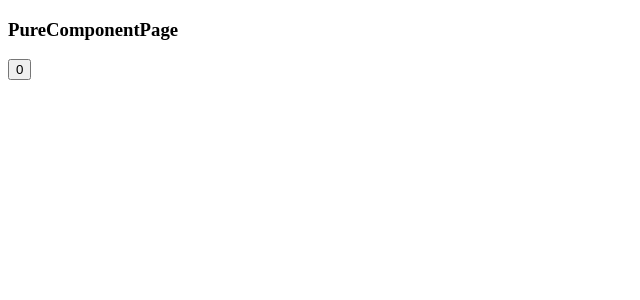
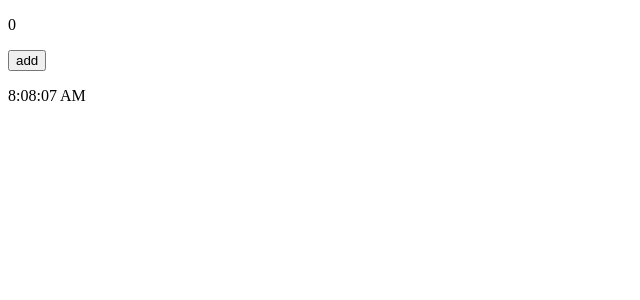
Before and after one commit to xiumubai/react-basic, a React app: page / in a window 1280 px wide. Shown: the top 300 px of the page, without its empty margins (0-640 px from the left). Built offline with nearby package versions, Linux system fonts and the light colour scheme.

Commit message:
hook基本使用方法

```diff
--- a/src/App.js
+++ b/src/App.js
@@ -1,10 +1,10 @@
 import React from 'react'
-import PureComponentPage from './pages/PureComponentPage'
+import HookPage from './pages/HookPage'
 
 function App() {
   return (
     <div>
-      <PureComponentPage />
+      <HookPage />
     </div>
   )
 }
--- /dev/null
+++ b/src/pages/HookPage.js
@@ -0,0 +1,24 @@
+import React, { useState, useEffect } from 'react'
+
+export default function HookPage(props) {
+  const [count, setCount] = useState(0)
+  const [date, setDate] = useState(new Date())
+  useEffect(() => {
+    console.log('count effect')
+  }, [count])
+
+  useEffect(() => {
+    console.log('date effect')
+    const timer = setInterval(() => {
+      setDate(new Date())
+    }, 1000)
+    return () => clearInterval(timer)
+  }, [])
+  return (
+    <div>
+      <p>{count}</p>
+      <button onClick={() => setCount(count + 1)}>add</button>
+      <p>{date.toLocaleTimeString()}</p>
+    </div>
+  )
+}
```
